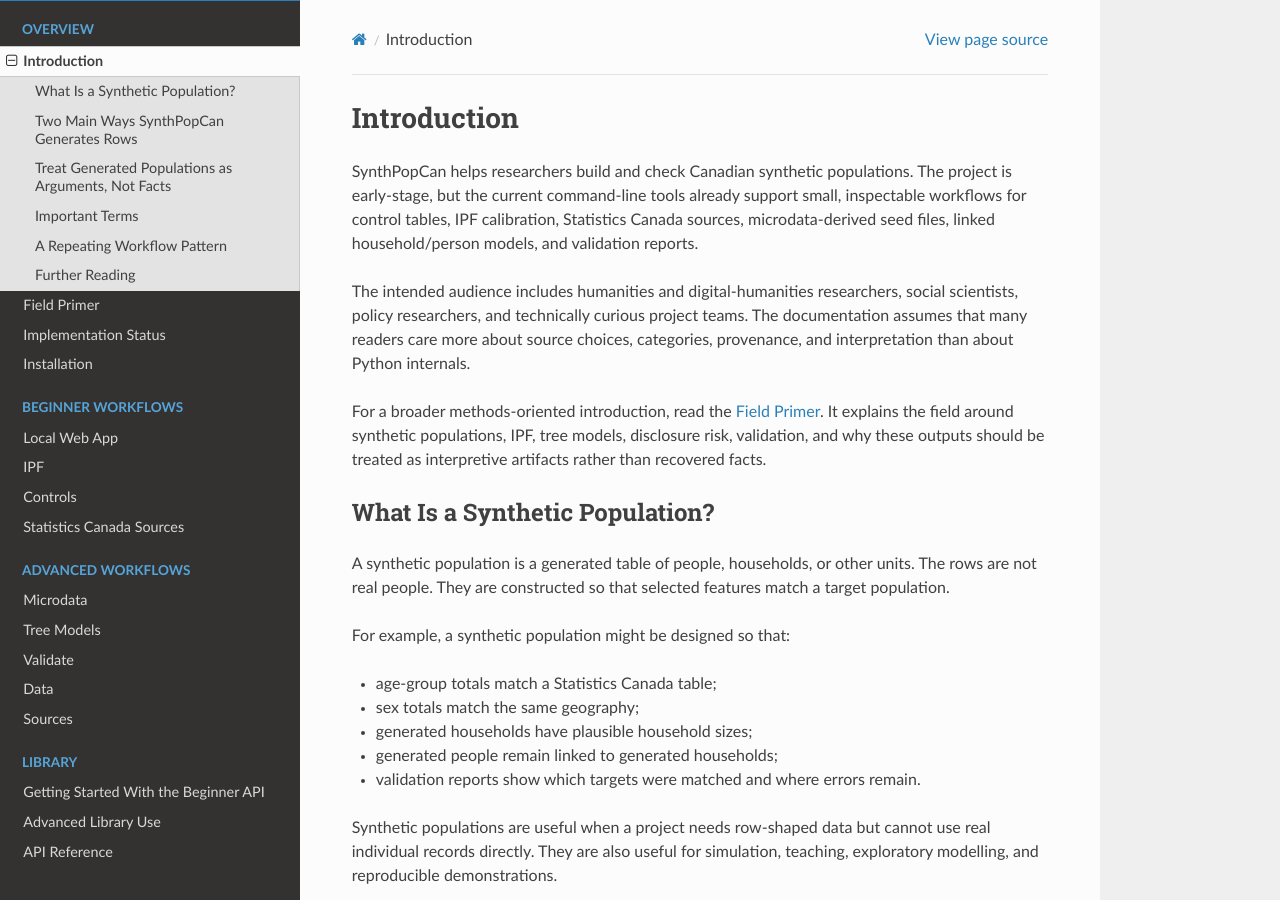
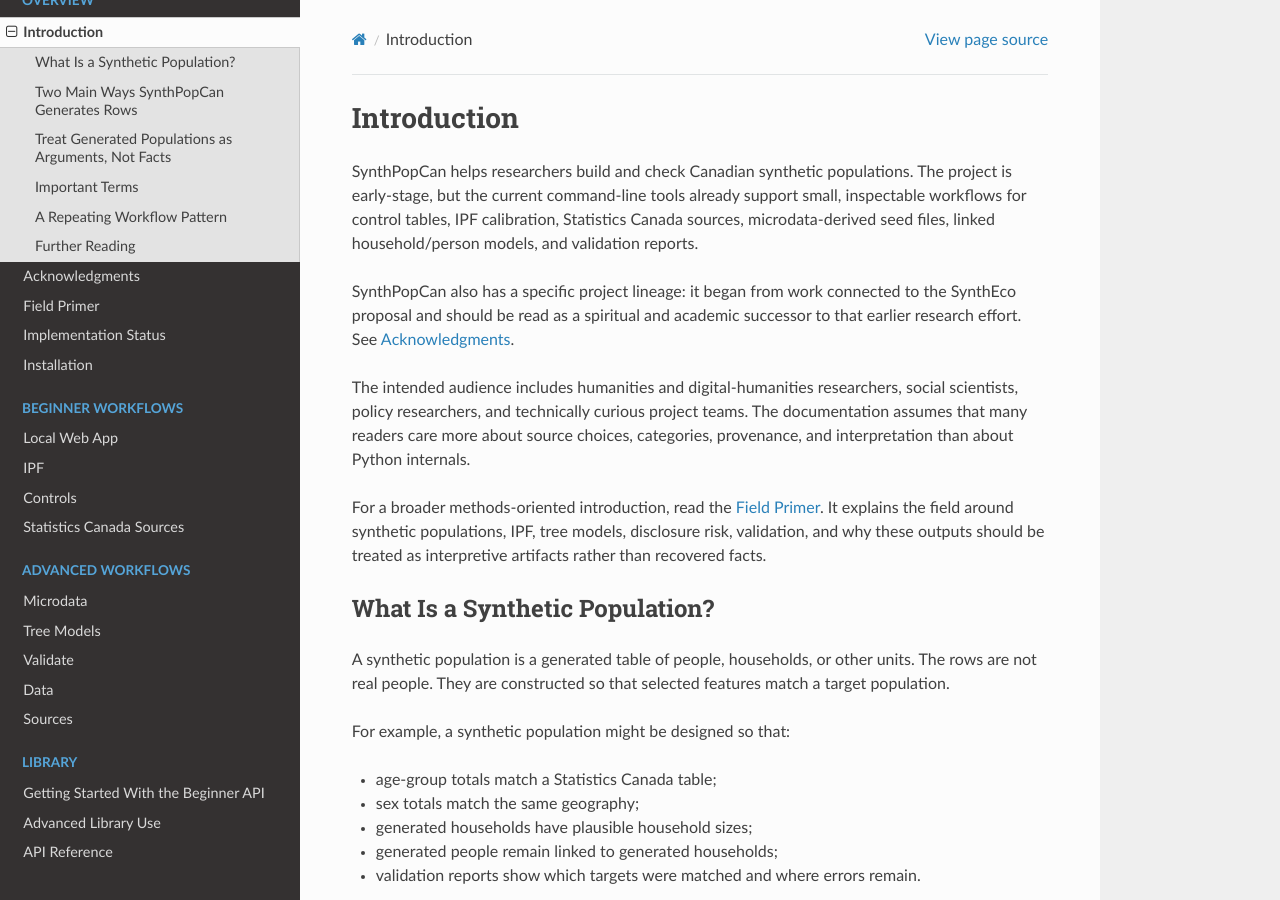
Before and after one commit to dlq/synthpopcan, a Sphinx documentation site: the page built from docs/introduction.md, in a window 1280 px wide and 900 px high. Built offline with Sphinx 7.4.7 and the Read the Docs theme 3.1.0, drawn with Linux system fonts in a browser that asks for light colours.

Commit message:
Add project acknowledgments

```diff
--- a/docs/index.rst
+++ b/docs/index.rst
@@ -46,6 +46,7 @@
    :caption: Overview
 
    introduction
+   acknowledgments
    field-primer
    status
    installation
--- a/docs/introduction.md
+++ b/docs/introduction.md
@@ -5,6 +5,10 @@
 small, inspectable workflows for control tables, IPF calibration, Statistics
 Canada sources, microdata-derived seed files, linked household/person models,
 and validation reports.
+
+SynthPopCan also has a specific project lineage: it began from work connected
+to the SynthEco proposal and should be read as a spiritual and academic
+successor to that earlier research effort. See {doc}`acknowledgments`.
 
 The intended audience includes humanities and digital-humanities researchers,
 social scientists, policy researchers, and technically curious project teams.
```
Also changed, not shown: docs/acknowledgments.md (added, +27 -0 lines).
